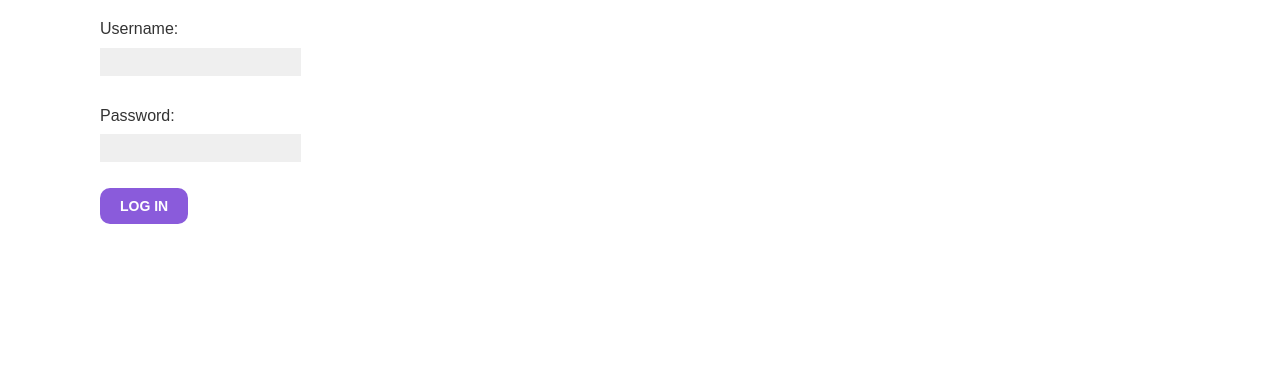
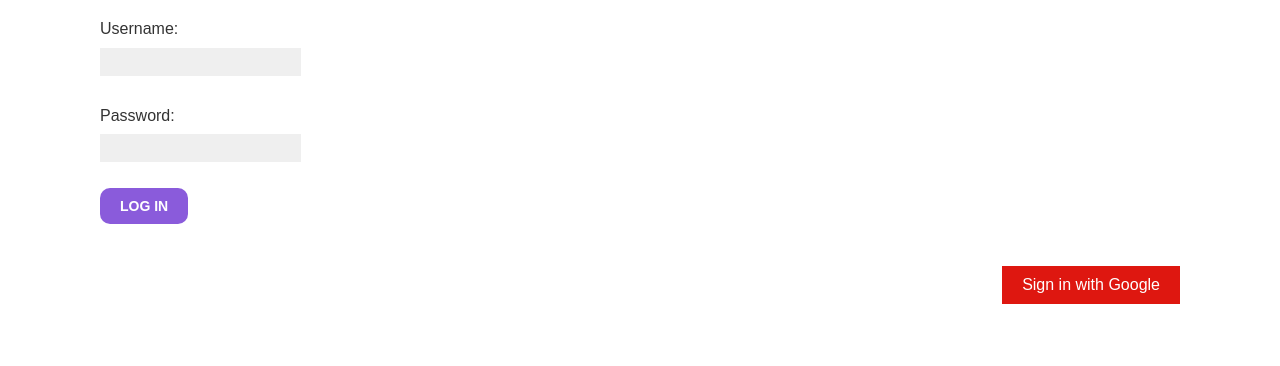
Before and after one commit to LensneL/bookmarks, a Django app: template account/templates/account/login.html in a window 1280 px wide. Shown: the part 201-567 px from the top of the page. Run offline with Django 4.2, Linux system fonts and the light colour scheme; the template is opened without the code that fills it: values that come from a table or form of the project are taken from there, others are empty; some web fonts are replaced.

Commit message:
add auth from google in template

```diff
--- a/account/templates/account/login.html
+++ b/account/templates/account/login.html
@@ -4,8 +4,17 @@
     <h1>Log-in</h1>
     <p>Please, use the following form to log-in:</p>
     <form method="post">
-    {% csrf_token %}
+        {% csrf_token %}
         {{ form.as_p }}
         <p><input type="submit" value="Log in"></p>
     </form>
+    <div class="social">
+        <ul>
+            <li class="google">
+                <a href="{% url "social:begin" "google-oauth2" %}">
+                    Sign in with Google
+                </a>
+            </li>
+        </ul>
+    </div>
 {% endblock %}
```
